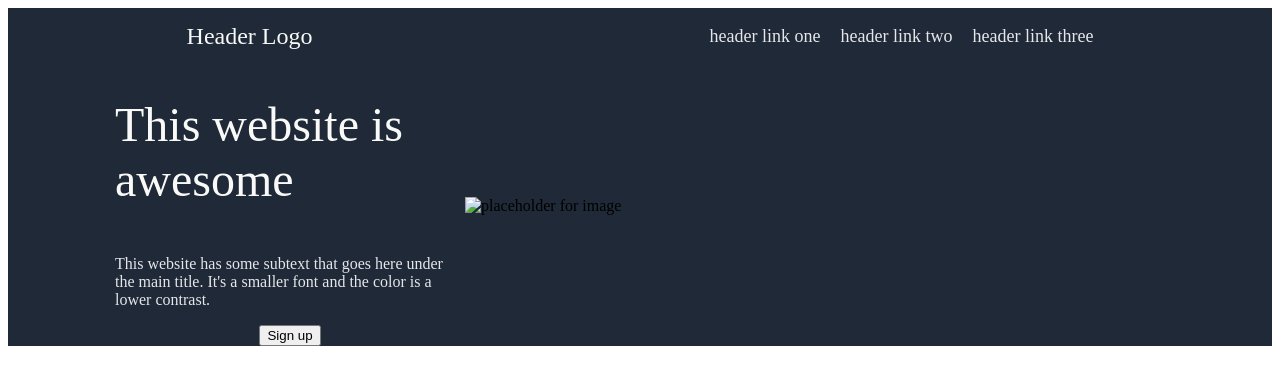
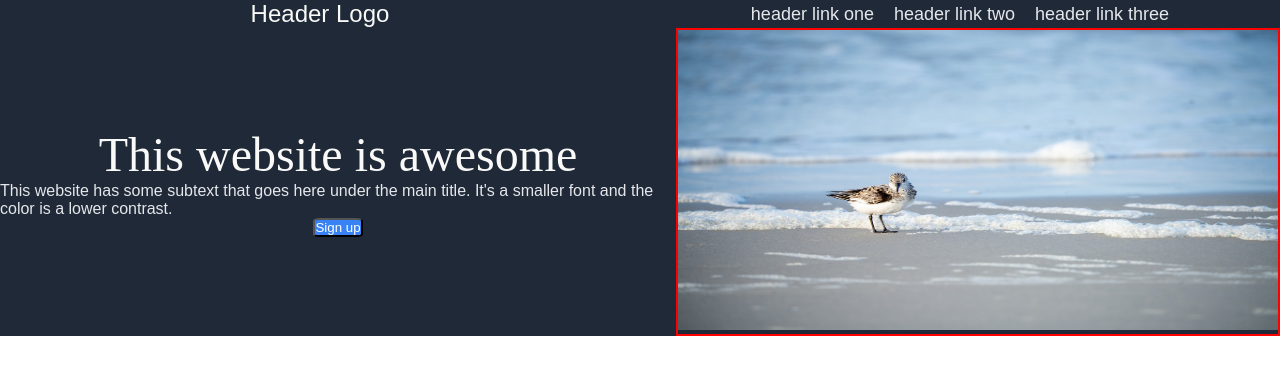
Before and after one commit to fitzs1jm/Landing-page, a plain HTML site: page index.html in a window 1280 px wide. Drawn offline with Linux system fonts and the light colour scheme.

Commit message:
add photo, change some html to organize better, add font style, stylize navbar

```diff
--- a/index.html
+++ b/index.html
@@ -8,9 +8,10 @@
     <title>Product Landing Page</title>
 </head>
 <body>
-    <div class="header">
-        <div class="logo">Header Logo</div>
-        <div class="header-links">
+    <div class="top-section">
+        <div class="navbar">
+            <div class="navbar-logo">Header Logo</div>
+            <div class="navbar-links">
                 <ul>
                     <li>header link one</li>
                     <li>header link two</li>
@@ -26,9 +27,9 @@
                 <button>Sign up</button>
             </div>
             <div class="main-img">
-            <img href="#" alt="placeholder for image">
+                <img src="bird.jpeg" alt="placeholder for image" width="600px" height="300px">
             </div>
         </div>
-
+   </div>
 </body>
 </html>
--- a/styles.css
+++ b/styles.css
@@ -1,37 +1,61 @@
-.header {
+@import url('https://fonts.googleapis.com/css2?family=Roboto&display=swap');
+
+*{
+    margin: 0;
+    padding: 0
+}
+
+body{
+    display: flex;
+    flex-direction: column;
+    font-family: Roboto slab, sans-serif;
+}
+
+.top-section{
+    background-color: #1F2937
+}
+
+
+.navbar {
     display: flex;
     align-items: center;
     justify-content: space-around;
-    background-color: #1F2937
+
 
 
 }
 
+.navbar-logo, .navbar-links{
+    display: flex;
+    width: 50%;
+    justify-content: center;
+    align-items: center;
+}
 
-.logo {
+
+.navbar-logo {
     color: #F9FAF8;
     font-size: 24px;
-
-
 
 }
 
 
 ul{
     display: flex;
-    justify-content: flex-end;
     gap: 20px;
     list-style: none;
     font-size: 18px;
     color: #E5E7EB
+
 
 }
 
 .main{
     display: flex;
     align-items: center;
-    justify-content: center;
-    background-color: #1F2937
+    justify-content: ;
+
+
 
 }
 
@@ -40,13 +64,15 @@ ul{
     flex-flow: column wrap;
     justify-content: flex-start;
     align-items: center;
-    flex-basis: 350px
+    flex: 1 1 350px;
+
 
 
 }
 
 .main-img{
-    width: 700px
+    ;
+    border: 2px solid red;
 }
 
 .main h1{
@@ -59,3 +85,10 @@ ul{
     color: #E5E7EB;
 
 }
+
+button{
+    background-color: #3882F6;
+    color: white;
+    border-radius: 15%;
+
+}
```
Also changed, not shown: bird.jpeg (added). Lines whose indentation alone changed are shown as unchanged.
